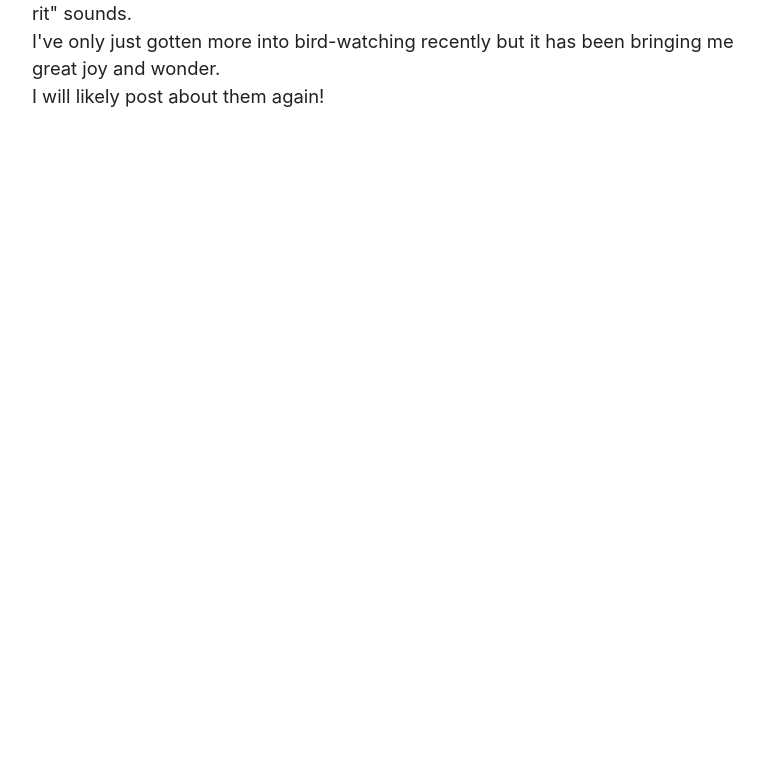
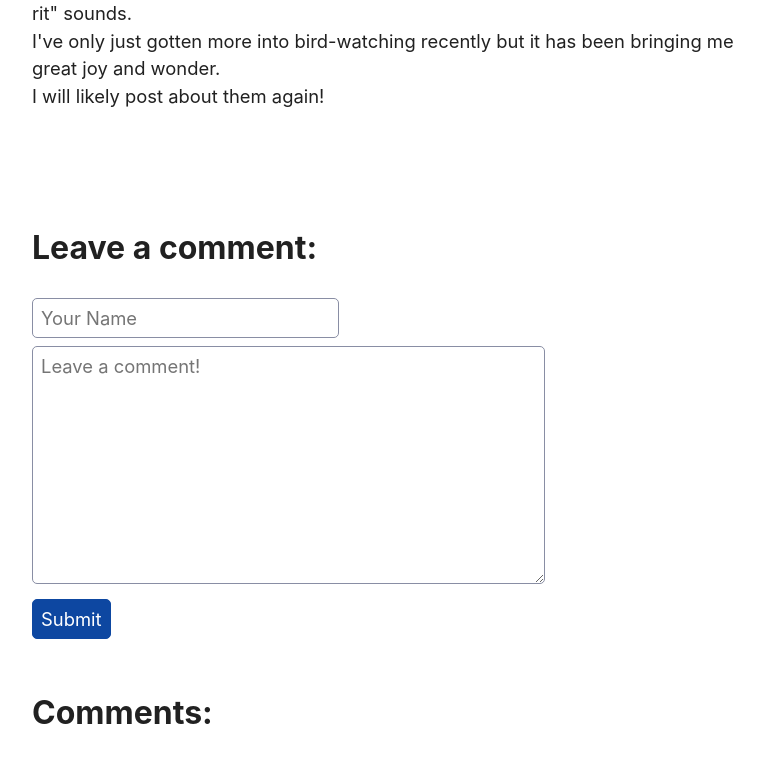
Before and after one commit to SeriousStoat/blog, a Django app: page /post/2/ in a window 1280 px wide. Shown: the part 539-1301 px from the top of the page, without its empty margins (248-1012 px from the left). Before the commit the page ends 646 px from the top, so only its background shows below. Run offline with Django 5.2, Linux system fonts and the light colour scheme; data comes from the database, SQL or seed files in the repository; both versions use the stored data as it was after the commit; data that the repository does not hold is empty.

Commit message:
created comment section in detail view

```diff
--- /dev/null
+++ b/blog_app/forms.py
@@ -0,0 +1,14 @@
+from django import forms
+
+class CommentForm(forms.Form):
+    author = forms.CharField(
+        max_length=60,
+        widget=forms.TextInput(
+            attrs={"class": "form-control", "placeholder": "Your Name"}
+        ),
+    )
+    body = forms.CharField(
+        widget=forms.Textarea(
+            attrs={"class": "form-control", "placeholder": "Leave a comment!"}
+        )
+    )
--- a/blog_app/templates/blog_app/detail.html
+++ b/blog_app/templates/blog_app/detail.html
@@ -14,4 +14,26 @@
         {% endfor %}
     </small>
     <p>{{ post.body | linebreaks }}</p>
+
+    <h3>Leave a comment:</h3>
+    <form method="post">
+        {% csrf_token %}
+        <div>
+            {{ form.author }}
+        </div>
+        <div>
+            {{ form.body }}
+        </div>
+        <button type="submit" class="btn btn-primary">Submit</button>
+    </form>
+
+    <h3>Comments:</h3>
+    {% for comment in comments %}
+        <p>
+            {{ comment.created_on.date }} <b>{{ comment.author }}</b> wrote:
+        </p>
+        <p>
+            {{ comment.body | linebreaks }}
+        </p>
+    {% endfor %}
 {% endblock page_content %}
--- a/blog_app/views.py
+++ b/blog_app/views.py
@@ -1,5 +1,7 @@
+from django.http import HttpResponseRedirect
 from django.shortcuts import render
 from blog_app.models import Post, Comment
+from blog_app.forms import CommentForm
 
 # Create your views here.
 
@@ -22,10 +24,23 @@ def blog_category(request, category):
 
 def blog_detail(request, pk):
     post = Post.objects.get(pk=pk)
+    form = CommentForm()
+    if request.method == "POST":
+        form = CommentForm(request.POST)
+        if form.is_valid():
+            comment = Comment(
+                author=form.cleaned_data["author"],
+                body=form.cleaned_data["body"],
+                post=post,
+            )
+            comment.save()
+            return HttpResponseRedirect(request.path_info)
+
     comments = Comment.objects.filter(post=post)
     context =  {
         "post":post,
         "comments":comments,
+        "form": CommentForm(),
     }
 
     return render(request, "blog_app/detail.html", context)
```
Also changed, not shown: db.sqlite3.
